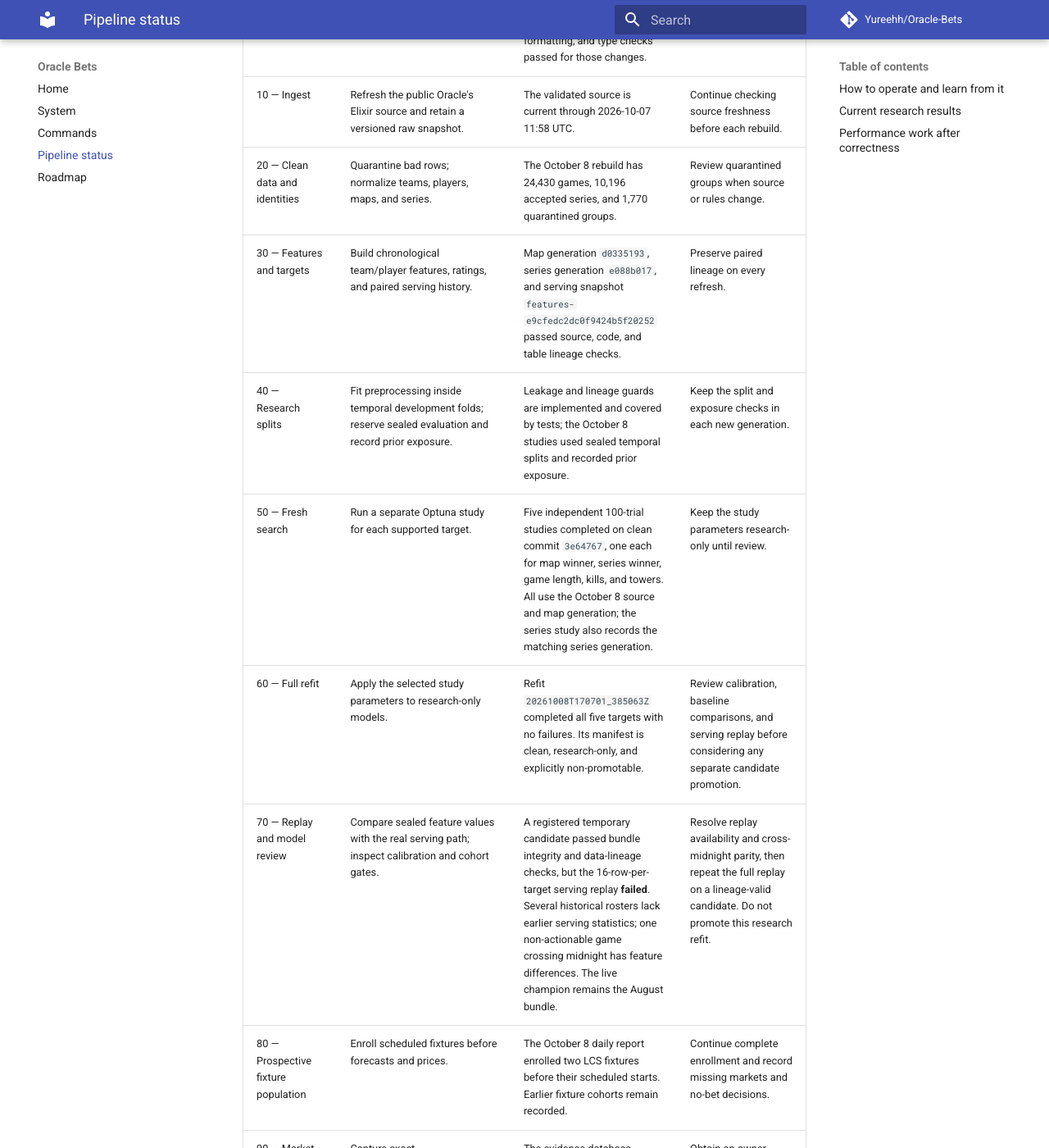
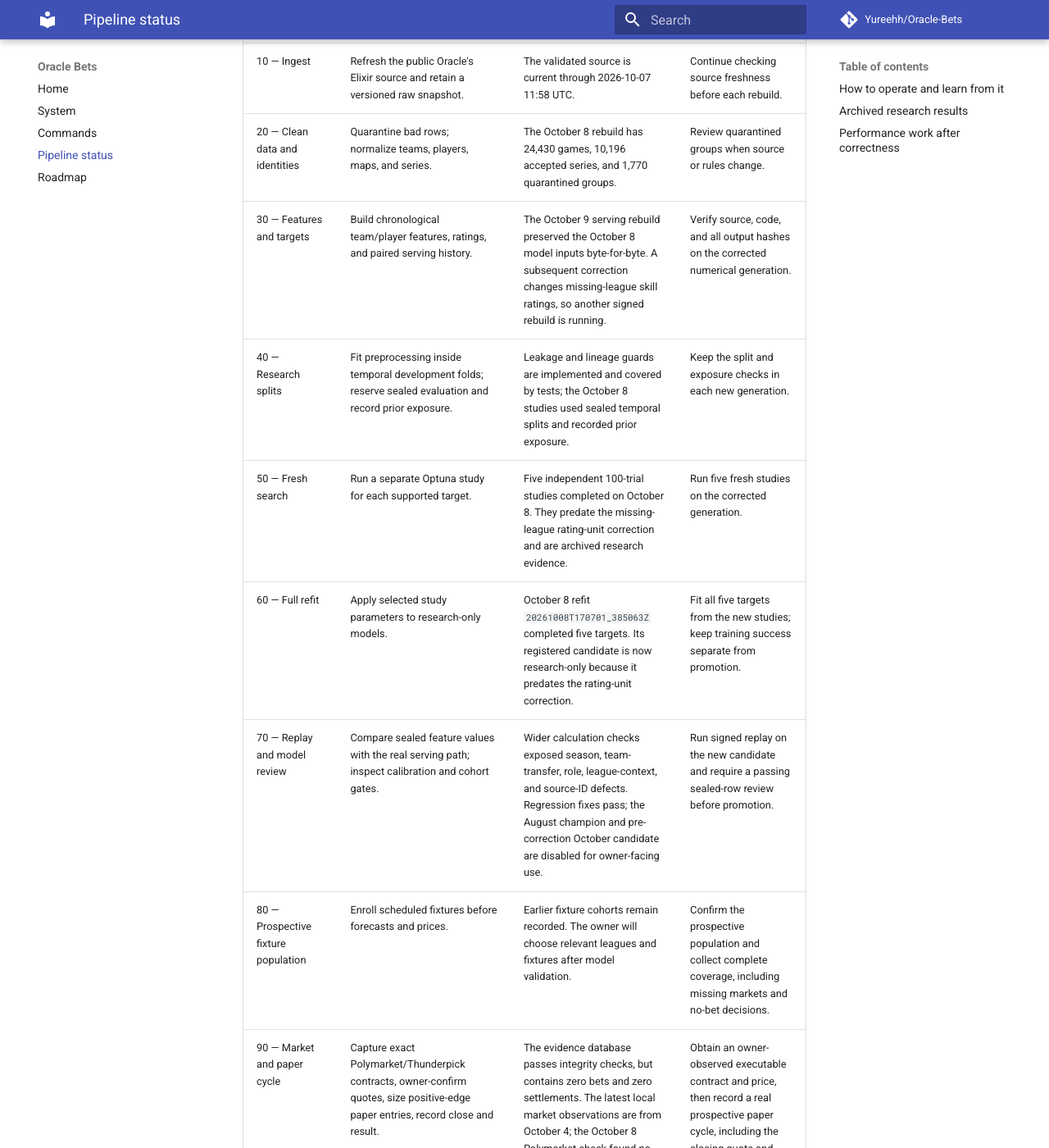
Before and after one commit to Yureehh/Oracle-Bets, an MkDocs documentation site: the page built from docs/pipeline-status.md, in a window 1280 px wide and 1400 px high, scrolled down 440 px. Shown: the whole window at 82% size. Built offline with MkDocs 1.6.1 and Material for MkDocs 9.7.7, drawn with Linux system fonts in a browser that asks for light colours; comment, search, counter and statistics services are not loaded; some of the changed text lies outside the part shown.

Commit message:
docs: record corrected rebuild and disabled legacy models

```diff
--- a/docs/pipeline-status.md
+++ b/docs/pipeline-status.md
@@ -10,15 +10,15 @@
 
 | Milestone | What happens | Current evidence | Next gate |
 | --- | --- | --- | --- |
-| 0 — Source and configuration | Install locked dependencies; keep provider credentials outside Git. | The serving-parity and pytest security fixes are merged, with 730 tests passing and 1 skipped locally; CI, lint, formatting, and type checks passed for those changes. | Check setup on a second machine. |
+| 0 — Source and configuration | Install locked dependencies; keep provider credentials outside Git. | The serving and rating corrections pass 756 tests, with 1 skipped locally; lint, formatting, and types pass. | Require green final PR checks and check setup on a second machine. |
 | 10 — Ingest | Refresh the public Oracle's Elixir source and retain a versioned raw snapshot. | The validated source is current through 2026-10-07 11:58 UTC. | Continue checking source freshness before each rebuild. |
 | 20 — Clean data and identities | Quarantine bad rows; normalize teams, players, maps, and series. | The October 8 rebuild has 24,430 games, 10,196 accepted series, and 1,770 quarantined groups. | Review quarantined groups when source or rules change. |
-| 30 — Features and targets | Build chronological team/player features, ratings, and paired serving history. | Map generation `d0335193`, series generation `e088b017`, and serving snapshot `features-e9cfedc2dc0f9424b5f20252` passed source, code, and table lineage checks. | Preserve paired lineage on every refresh. |
+| 30 — Features and targets | Build chronological team/player features, ratings, and paired serving history. | The October 9 serving rebuild preserved the October 8 model inputs byte-for-byte. A subsequent correction changes missing-league skill ratings, so another signed rebuild is running. | Verify source, code, and all output hashes on the corrected numerical generation. |
 | 40 — Research splits | Fit preprocessing inside temporal development folds; reserve sealed evaluation and record prior exposure. | Leakage and lineage guards are implemented and covered by tests; the October 8 studies used sealed temporal splits and recorded prior exposure. | Keep the split and exposure checks in each new generation. |
-| 50 — Fresh search | Run a separate Optuna study for each supported target. | Five independent 100-trial studies completed on clean commit `3e64767`, one each for map winner, series winner, game length, kills, and towers. All use the October 8 source and map generation; the series study also records the matching series generation. | Keep the study parameters research-only until review. |
-| 60 — Full refit | Apply the selected study parameters to research-only models. | Refit `20261008T170701_385063Z` completed all five targets with no failures. Its manifest is clean, research-only, and explicitly non-promotable. | Review calibration, baseline comparisons, and serving replay before considering any separate candidate promotion. |
-| 70 — Replay and model review | Compare sealed feature values with the real serving path; inspect calibration and cohort gates. | A registered temporary candidate passed bundle integrity and data-lineage checks, but the 16-row-per-target serving replay **failed**. Several historical rosters lack earlier serving statistics; one non-actionable game crossing midnight has feature differences. The live champion remains the August bundle. | Resolve replay availability and cross-midnight parity, then repeat the full replay on a lineage-valid candidate. Do not promote this research refit. |
-| 80 — Prospective fixture population | Enroll scheduled fixtures before forecasts and prices. | The October 8 daily report enrolled two LCS fixtures before their scheduled starts. Earlier fixture cohorts remain recorded. | Continue complete enrollment and record missing markets and no-bet decisions. |
+| 50 — Fresh search | Run a separate Optuna study for each supported target. | Five independent 100-trial studies completed on October 8. They predate the missing-league rating-unit correction and are archived research evidence. | Run five fresh studies on the corrected generation. |
+| 60 — Full refit | Apply selected study parameters to research-only models. | October 8 refit `20261008T170701_385063Z` completed five targets. Its registered candidate is now research-only because it predates the rating-unit correction. | Fit all five targets from the new studies; keep training success separate from promotion. |
+| 70 — Replay and model review | Compare sealed feature values with the real serving path; inspect calibration and cohort gates. | Wider calculation checks exposed season, team-transfer, role, league-context, and source-ID defects. Regression fixes pass; the August champion and pre-correction October candidate are disabled for owner-facing use. | Run signed replay on the new candidate and require a passing sealed-row review before promotion. |
+| 80 — Prospective fixture population | Enroll scheduled fixtures before forecasts and prices. | Earlier fixture cohorts remain recorded. The owner will choose relevant leagues and fixtures after model validation. | Confirm the prospective population and collect complete coverage, including missing markets and no-bet decisions. |
 | 90 — Market and paper cycle | Capture exact Polymarket/Thunderpick contracts, owner-confirm quotes, size positive-edge paper entries, record close and result. | The evidence database passes integrity checks, but contains zero bets and zero settlements. The latest local market observations are from October 4; the October 8 Polymarket check found no supported open LoL market from Italy. No verified Thunderpick line or complete quote-to-settlement cycle exists. | Obtain an owner-observed executable contract and price, then record a real prospective paper cycle, including the closing quote and sourced result. |
 | 100 — Decision evidence | Evaluate all enrolled fixtures, net paper returns, calibration, closing-line value, exposure, and drawdown before extending to tennis or real stakes. | **Pending.** No observed earnings claim is justified. | Accumulate enough prospective, settled, representative samples and compare locked policies on later data. |
 
@@ -50,7 +50,11 @@
 captures, correlated positions, changed lines, and losses all affect realized
 returns. This project currently has no verified live edge or income stream.
 
-## Current research results
+## Archived research results
+
+The results below predate the October 9 league-rating unit correction. Their
+models are research-only and are not approved for owner-facing paper proposals.
+New generation results must replace them after refitting and review.
 
 The October 8 sealed evaluations returned map-winner accuracy 65.5%, AUC
 0.714, and Brier 0.215 on 3,663 games; series-winner accuracy 71.3%, AUC
@@ -70,9 +74,9 @@
 optimization is a no-change shortcut
 guarded by source identity, code/configuration fingerprint, manifest integrity,
 and output hashes. Benchmark an awake before/after run and keep the full path
-for changed or damaged inputs. Serving also verifies and reads the paired
-snapshot for both teams; measure fixture latency before caching a verified
-read-only pair. Profile memory and CPU before changing the dataframe backend or
+for changed or damaged inputs. Serving retains checksum validation on every snapshot read and caches at most
+two decoded tables, returning isolated copies. A ten-team construction profile
+improved from 4.76 to 3.92 seconds; this is not a benchmark of the full daily run. Profile memory and CPU before changing the dataframe backend or
 adding infrastructure. FireDucks remains opt-in and is not in the locked
 installation while its dependency pins an Arrow version flagged by the
 repository's dependency review.
```
